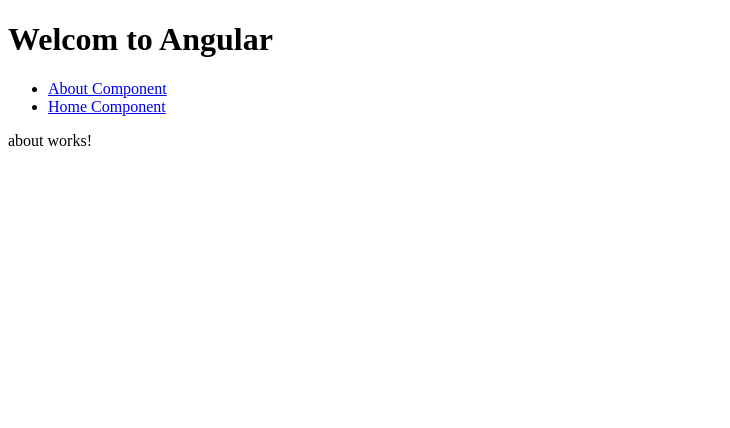
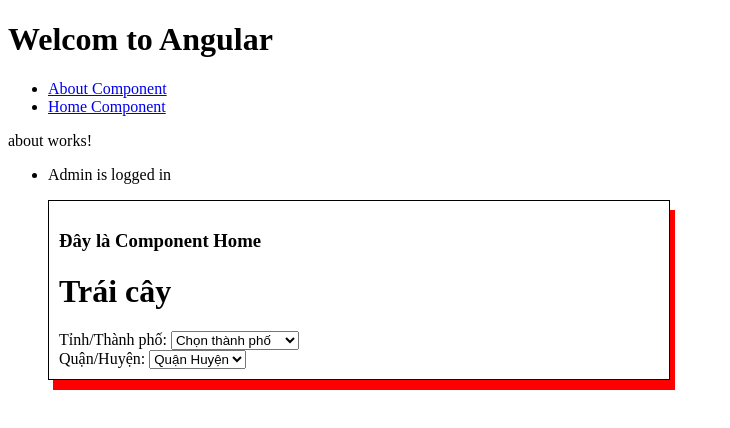
Before and after one commit to namph43/Angular12, an Angular app: page /about in a window 1280 px wide. Shown: the top 428 px of the page, without its empty margins (0-730 px from the left). Built offline with nearby package versions, Linux system fonts and the light colour scheme.

Commit message:
ngSwitch

```diff
--- a/src/app/about/about.component.html
+++ b/src/app/about/about.component.html
@@ -1 +1,13 @@
 <p>about works!</p>
+<ul [ngSwitch]="loginName">
+    <li *ngSwitchCase="'user'">
+    <p>User is logged in ...</p>
+    </li>
+    <li *ngSwitchCase="'admin'">
+    <p>Admin is logged in</p>
+    <app-home></app-home>
+    </li>
+    <li *ngSwitchDefault>
+        <p>Please choose  login name</p>
+    </li>
+</ul>
--- a/src/app/about/about.component.ts
+++ b/src/app/about/about.component.ts
@@ -1,10 +1,11 @@
-import { Component } from '@angular/core';
+import { Component, OnInit } from '@angular/core';
 
 @Component({
   selector: 'app-about',
   templateUrl: './about.component.html',
   styleUrls: ['./about.component.scss']
 })
-export class AboutComponent {
-
+export class AboutComponent implements OnInit {
+  public loginName = 'admin';
+  ngOnInit(): void {}
 }
```
